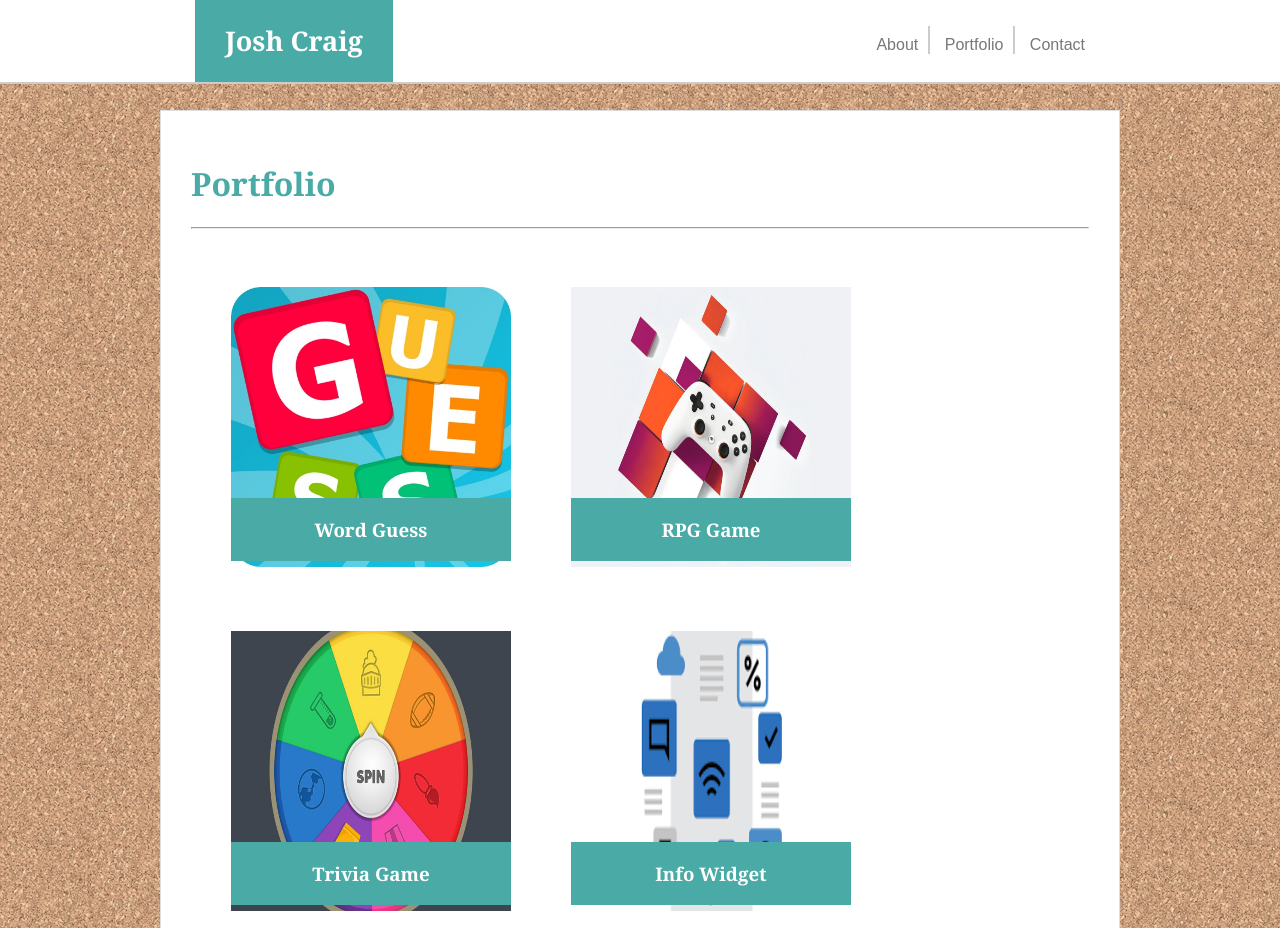
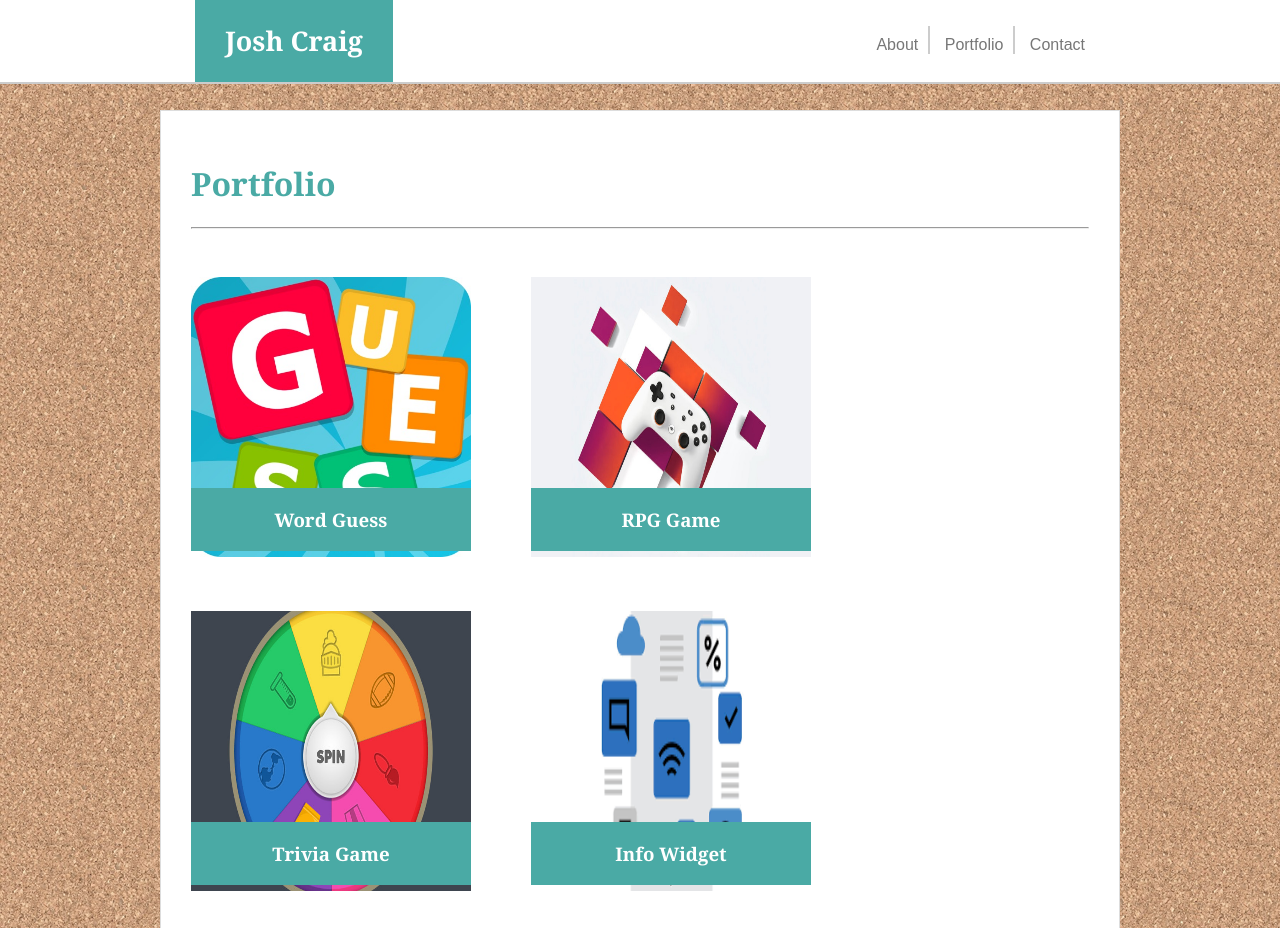
Before and after one commit to jcraig451/Portfolio, a plain HTML site: page portfolio.html in a window 1280 px wide. Shown: the top 928 px of the page. Drawn offline with Linux system fonts and the light colour scheme.

Commit message:
Made a few minor edits to some padding and spacing on Contacts page and Portfolio page

```diff
--- a/assets/css/style.css
+++ b/assets/css/style.css
@@ -133,11 +133,19 @@ li{
 .games{
     position: relative;
     float: left;
-    padding: 30px;
+    padding-top: 20px;
+    padding-right: 60px;
+    padding-bottom: 30px;
     top: 20px;
-    left: 10px;
+    left: 0px;
 }
 
+/* this is text alignment and spacing for the submit button  */
+#submit{
+    text-align: center;
+    width: 150px;
+    height: 40px;
+}
 
 /*  */
 /*  */
```
Also changed, not shown: contact.html (+3 -0 lines).
